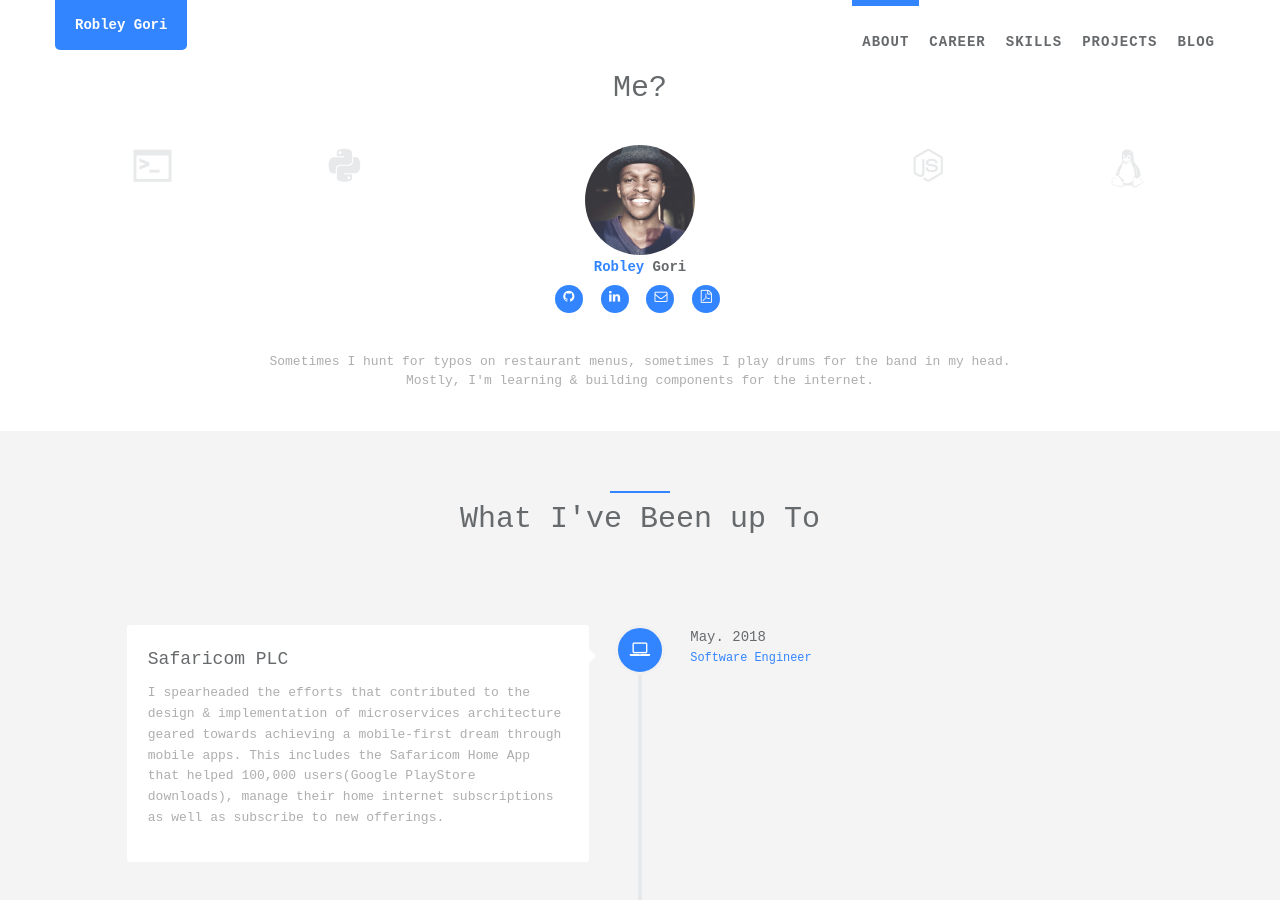
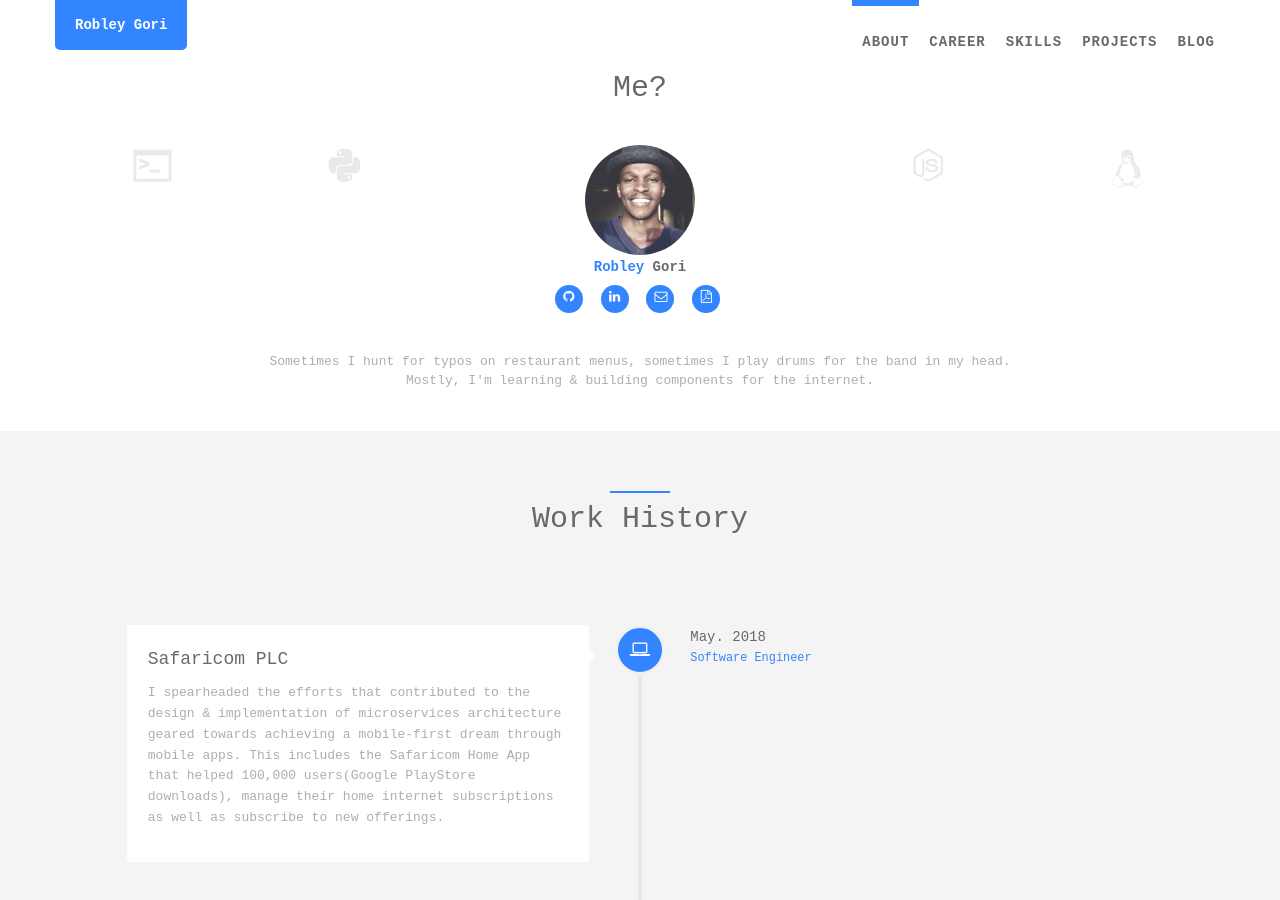
Before and after one commit to ro6ley/ro6ley.github.io, a Jekyll site: the page built from index.html, in a window 1280 px wide and 900 px high. Built offline with Jekyll 4.4.1, drawn with Linux system fonts in a browser that asks for light colours.

Commit message:
update section title

```diff
--- a/_includes/sections/career.html
+++ b/_includes/sections/career.html
@@ -2,7 +2,7 @@
     <div class="row">
         <div class="col-lg-12 text-center">
             <div class="navy-line"></div>
-            <h1><span data-i18n="career.my_career">What I've Been up To</span></h1>
+            <h1><span data-i18n="career.my_career">Work History</span></h1>
         </div>
     </div>
     <div class="row features-block">
```
